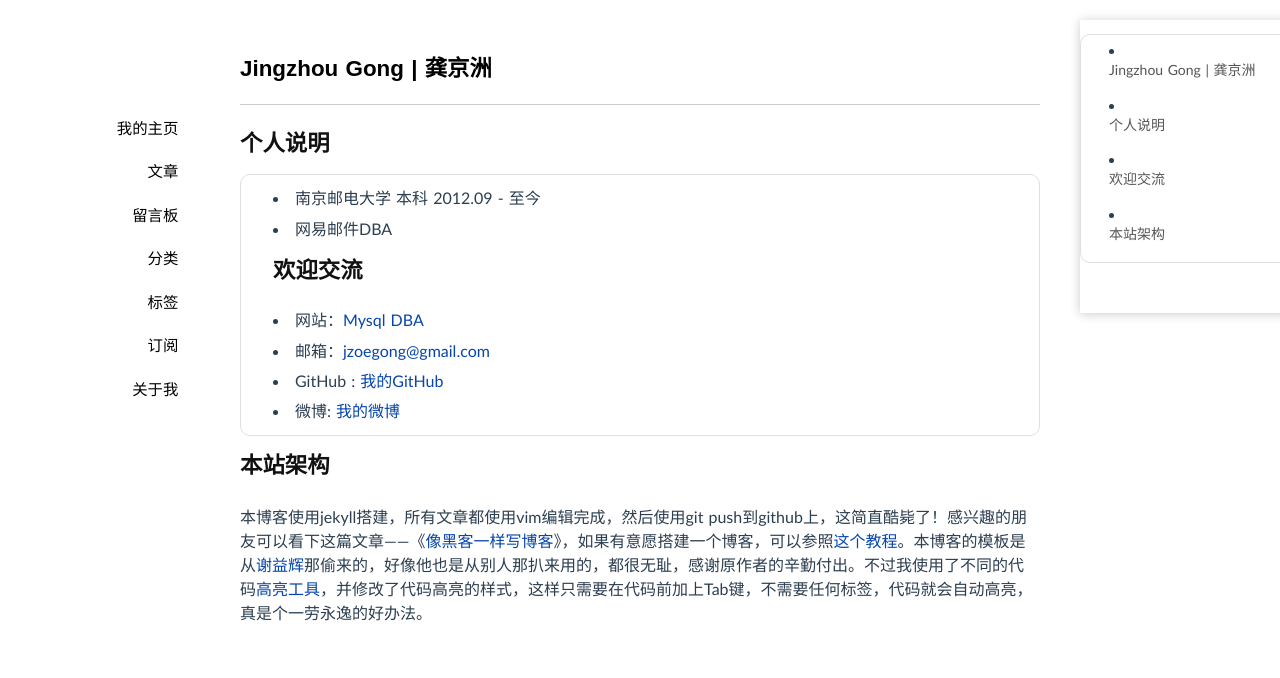
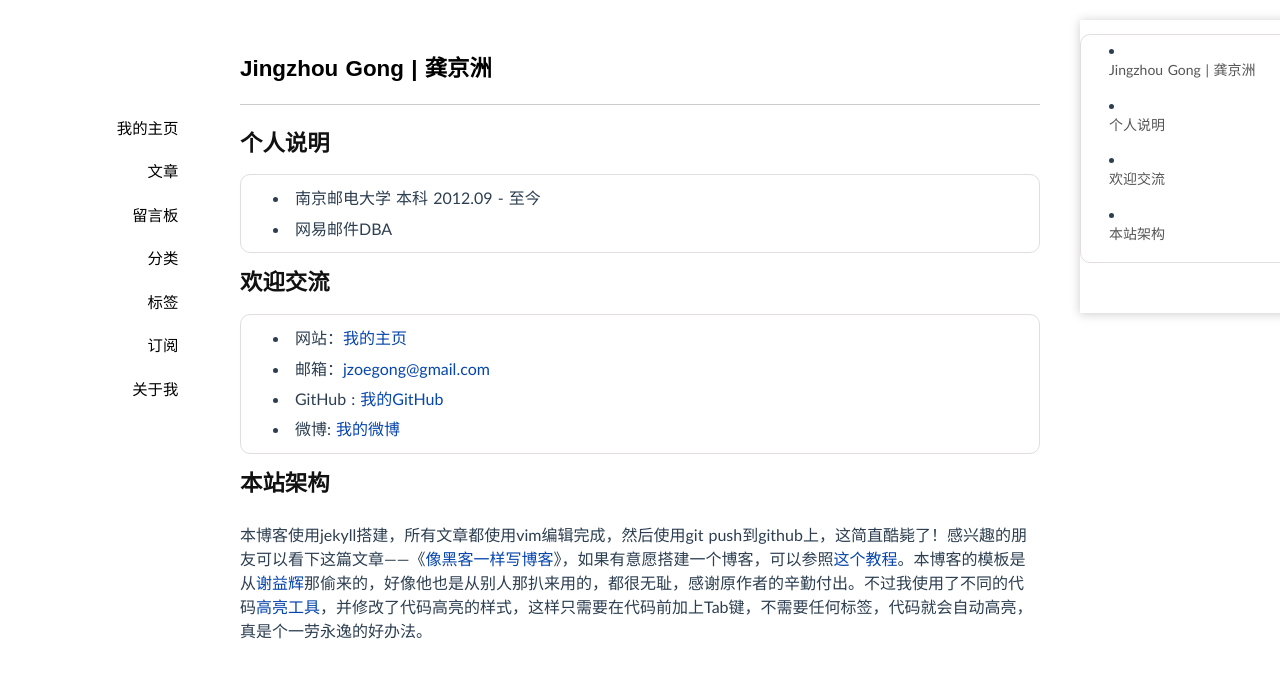
Before and after one commit to jzoe/post, a Jekyll site: the page built from about/index.md, in a window 1280 px wide. Shown: the top 678 px of the page. Built offline with Jekyll 4.4.1, drawn with Linux system fonts in a browser that asks for light colours; Markdown is read by kramdown in place of the engine named in the settings; comment, search, counter and statistics services are not loaded.

Commit message:
fix bugs

```diff
--- a/about/index.md
+++ b/about/index.md
@@ -9,12 +9,13 @@
 
 * 南京邮电大学 本科 2012.09 - 至今
 * 网易邮件DBA
+
 ##欢迎交流
 
-* 网站：[{{ site.name }}]({{ site.url }})
-* 邮箱：[{{ site.email }}](mailto:{{ site.email }})
+* 网站：[我的主页]({{ site.url }} "浏览我的真容 O(∩_∩)O哈哈~")
+* 邮箱：[{{ site.email }}](mailto:{{ site.email }} "偷偷告诉你我还有一个邮箱：hzgongjingzhou@corp.netease.com")
 * GitHub : [我的GitHub](http://github.com/{{ site.github }} "空空如也，但也不妨逛逛")
-* 微博: [我的微博](http://weibo.com/u/{{ site.weibo }})
+* 微博: [我的微博](http://weibo.com/u/{{ site.weibo }} "什么都没有，别看了")
 
 ##本站架构
 
```
